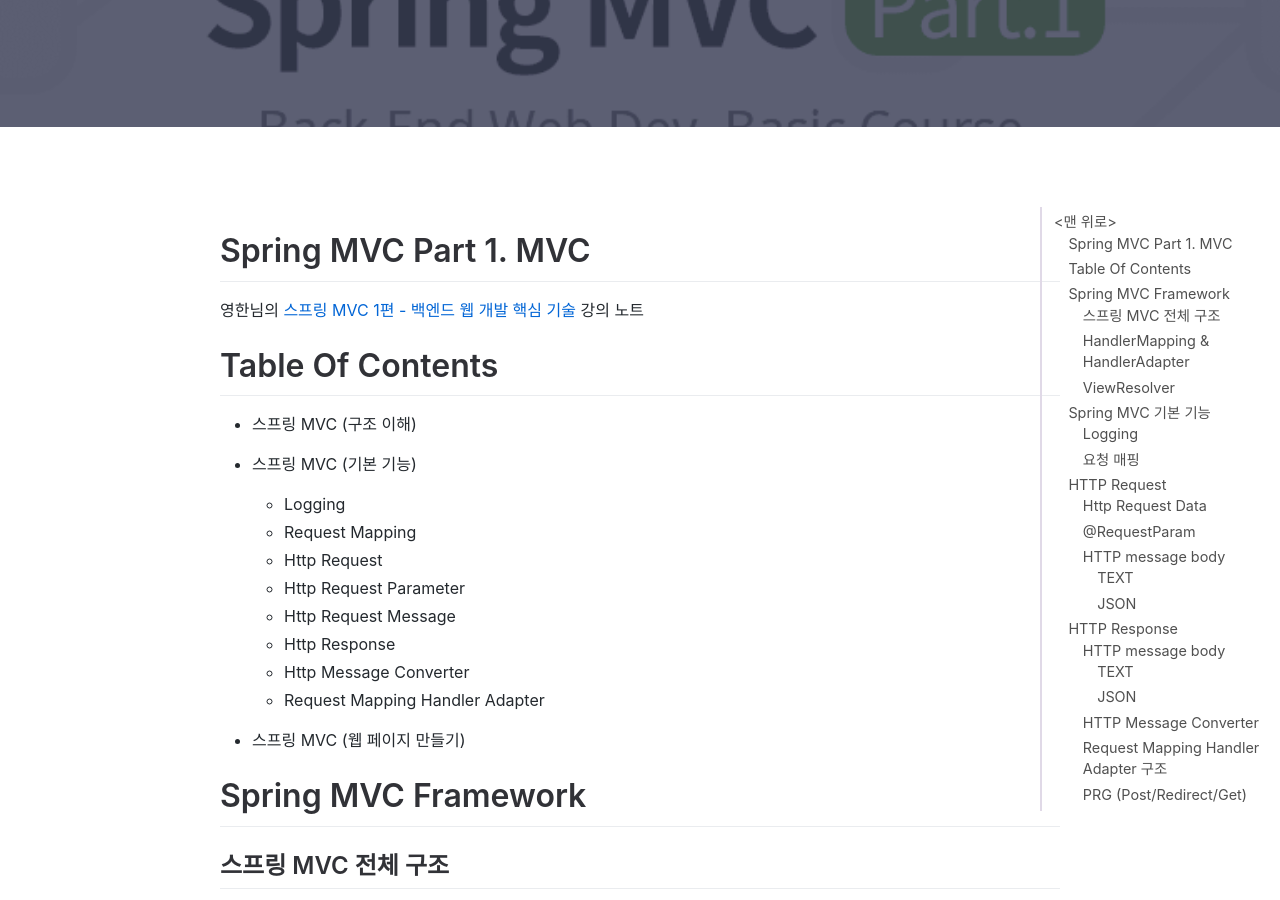
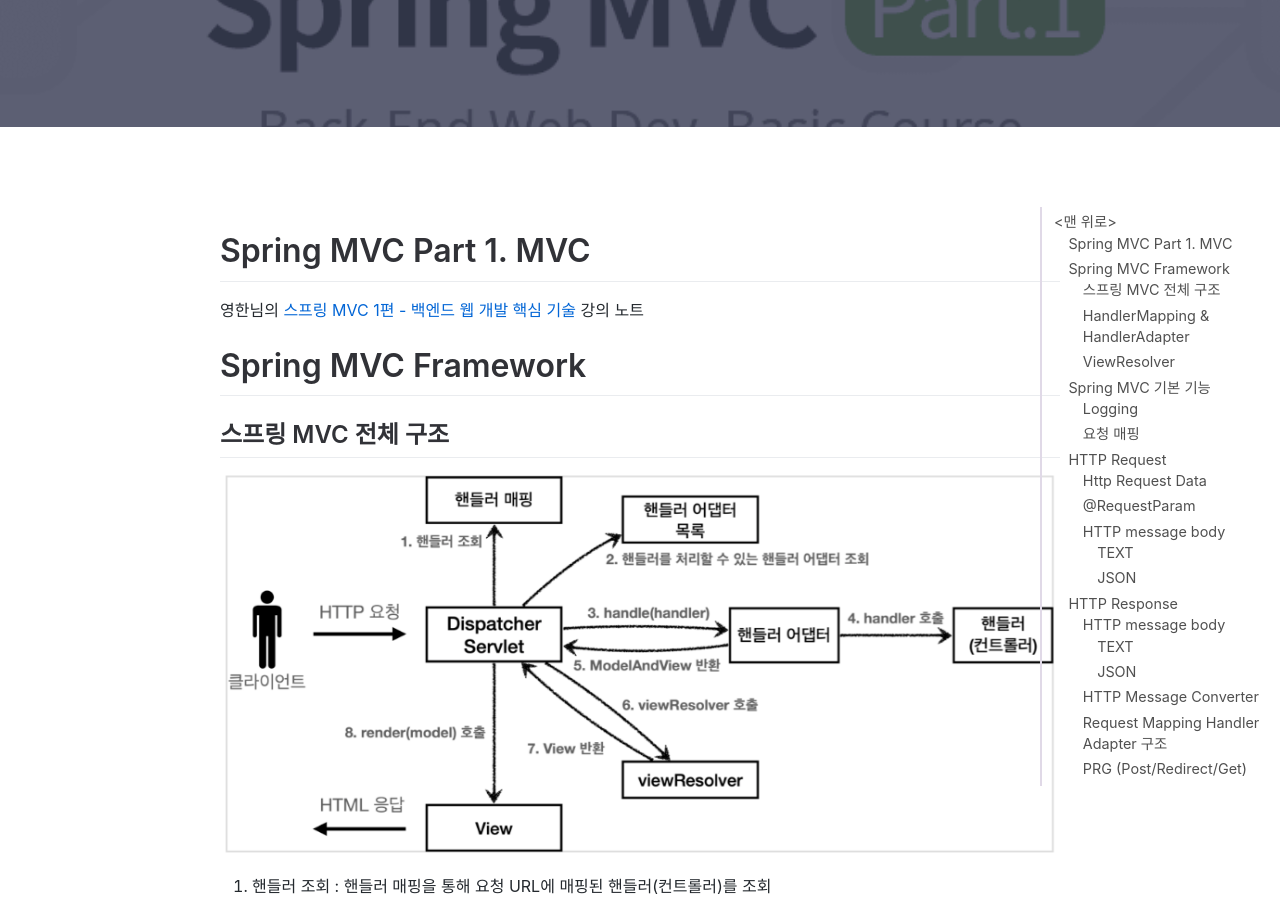
Before and after one commit to jihunparkme/jihunparkme.github.io, a Jekyll site: the page built from _posts/2021-08-16-Spring-MVC-Part1-MVC.md, in a window 1280 px wide and 900 px high, scrolled down 449 px. Built offline with Jekyll 4.4.1, drawn with Linux system fonts in a browser that asks for light colours; nearby versions of some CDN libraries; comment, search, counter and statistics services are not loaded.

Commit message:
[Spring MVC] edit frame

```diff
--- a/_posts/2021-08-16-Spring-MVC-Part1-MVC.md
+++ b/_posts/2021-08-16-Spring-MVC-Part1-MVC.md
@@ -10,23 +10,6 @@
 # Spring MVC Part 1. MVC
 
 영한님의 [스프링 MVC 1편 - 백엔드 웹 개발 핵심 기술](https://www.inflearn.com/course/%EC%8A%A4%ED%94%84%EB%A7%81-mvc-1/dashboard) 강의 노트
-
-# Table Of Contents
-
-- 스프링 MVC (구조 이해)
-
-- 스프링 MVC (기본 기능)
-
-  - Logging
-  - Request Mapping
-  - Http Request
-  - Http Request Parameter
-  - Http Request Message
-  - Http Response
-  - Http Message Converter
-  - Request Mapping Handler Adapter
-
-- 스프링 MVC (웹 페이지 만들기)
 
 # Spring MVC Framework
 
```
Also changed, not shown: other parts of _posts/2021-08-16-Spring-MVC-Part1-MVC.md (+1 -0 lines).
